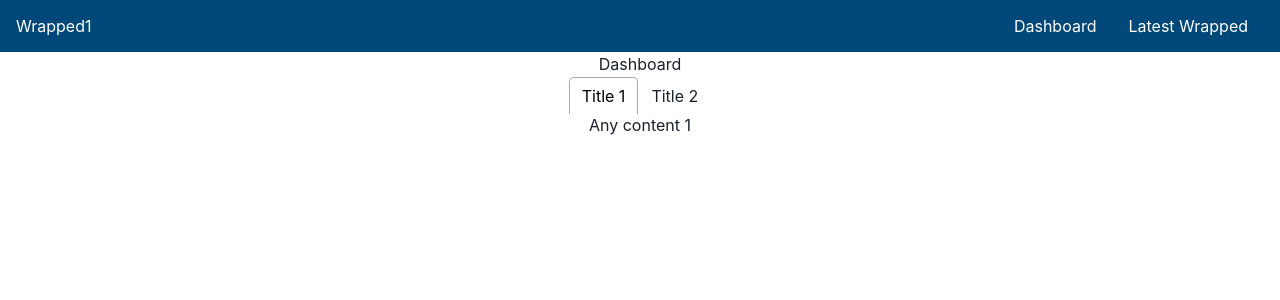
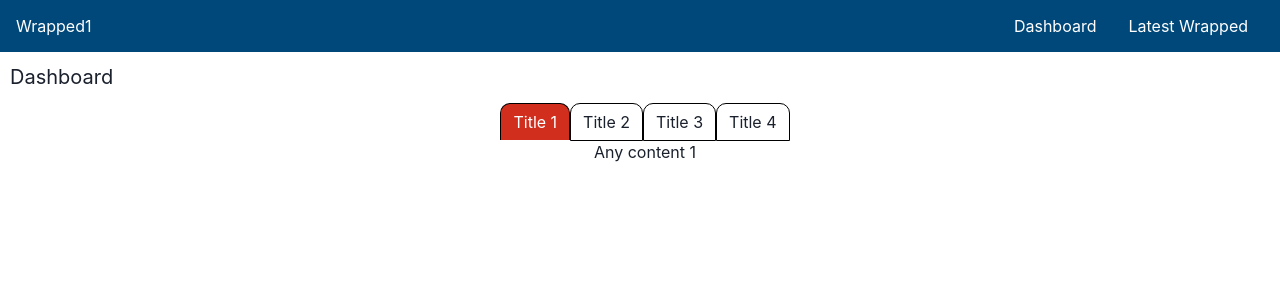
Before and after one commit to shivam-vohra/wrapped, a React (Create React App) app: page / in a window 1280 px wide. Shown: the top 300 px of the page. Built offline with nearby package versions, Linux system fonts and the light colour scheme.

Commit message:
base dash

```diff
--- a/src/components/Dashboard.css
+++ b/src/components/Dashboard.css
@@ -1,34 +1,42 @@
 .dashboardPage {
     align-items: left;
+    text-align: left;
+    padding: 10px;
+    font-size: 20px;
 }
 .react-tabs {
     -webkit-tap-highlight-color: transparent;
     /* border-bottom: 5px solid #000000; */
+    align-items: left;
+    justify-content: left;
+    margin-left: 10px;
   }
 
   .react-tabs__tab-list {
-    border-bottom: 5px solid #000000;
+    /* border-bottom: 5px solid #000000; */
     margin: 0 0 10px;
     padding: 0;
     justify-content: left;
   }
 
   .react-tabs__tab {
+    /* border-bottom: 5px solid #000000; */
     display: inline-block;
-    border: 1px solid transparent;
-    border-bottom: none;
+    border: 1px solid #000000;
     bottom: -1px;
     position: relative;
     list-style: none;
     padding: 6px 12px;
     cursor: pointer;
+    border-radius: 10px 10px 0 0;
   }
 
   .react-tabs__tab--selected {
-    background: #fff;
-    border-color: #aaa;
-    color: black;
-    border-radius: 5px 5px 0 0;
+    background: #D22E1E;
+    border-color: 1px solid #D22E1E;
+    border-bottom: none;
+    color: #FFFFFF;
+    border-radius: 10px 10px 0 0;
   }
 
   /* .react-tabs__tab--disabled {
--- a/src/components/Dashboard.js
+++ b/src/components/Dashboard.js
@@ -4,12 +4,14 @@ import "./Dashboard.css";
 
 const Dashboard = () => {
     return (
-        <div className = "dashboardPage">
-            <h1>Dashboard</h1>
+        <div >
+            <h1 className = "dashboardPage">Dashboard</h1>
             <Tabs>
                 <TabList className = "tabList">
                     <Tab>Title 1</Tab>
                     <Tab>Title 2</Tab>
+                    <Tab>Title 3</Tab>
+                    <Tab>Title 4</Tab>
                 </TabList>
 
                 <TabPanel>
@@ -18,6 +20,12 @@ const Dashboard = () => {
                 <TabPanel>
                     <h2>Any content 2</h2>
                 </TabPanel>
+                <TabPanel>
+                    <h2>Any content 3</h2>
+                </TabPanel>
+                <TabPanel>
+                    <h2>Any content 4</h2>
+                </TabPanel>
             </Tabs>
         </div>
     )
```
